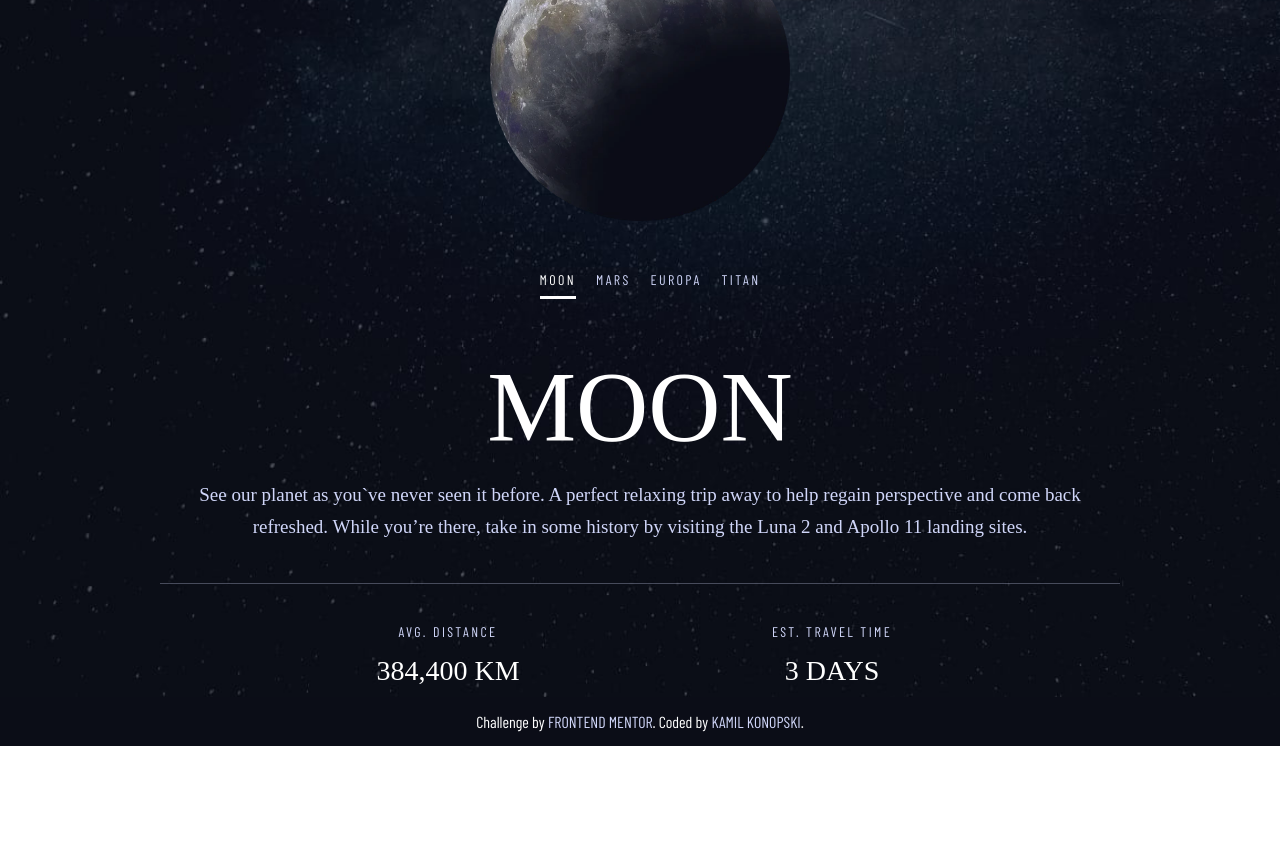
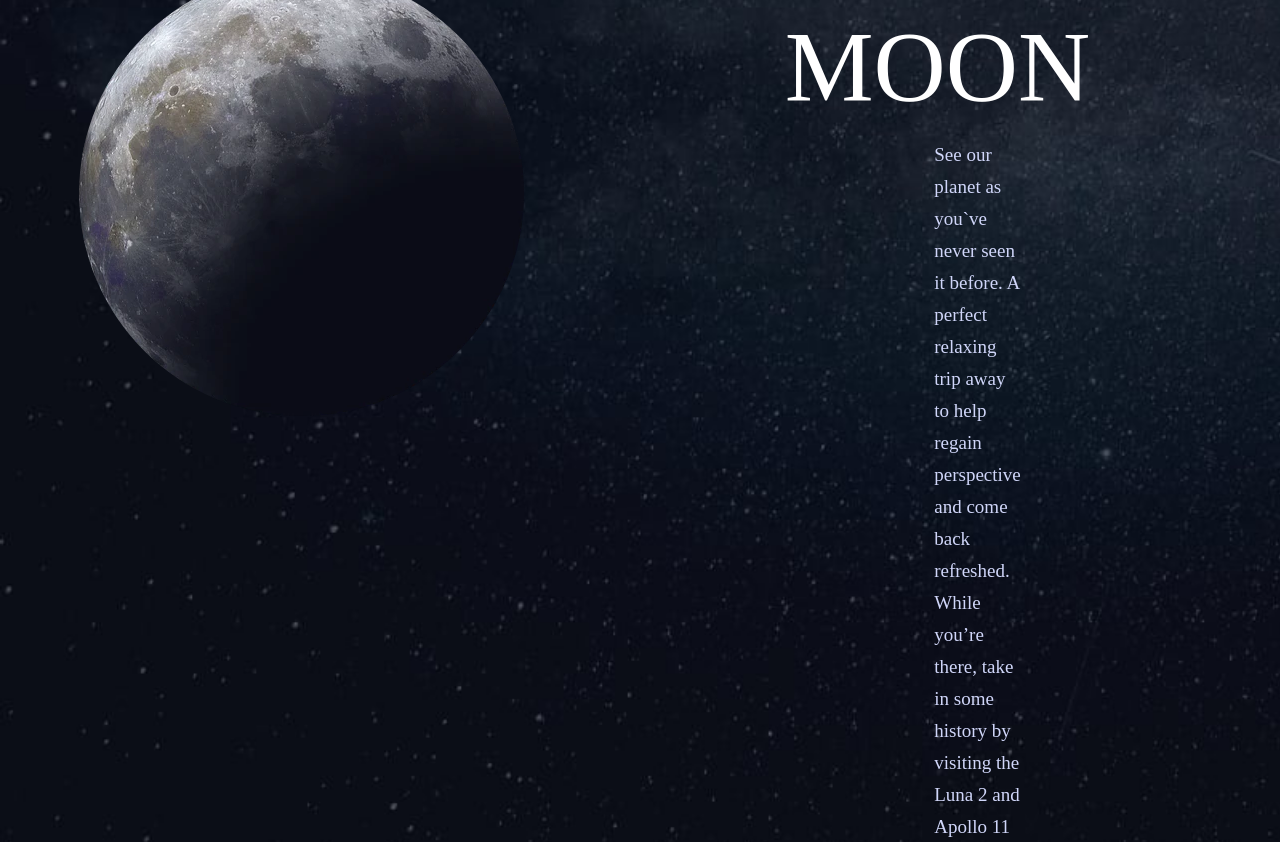
Before and after one commit to KamilKonopski/space-tourism-website-main, a React (Create React App) app: page /destination in a window 1280 px wide. Shown: the part 300-1142 px from the top of the page. Before the commit the page ends 1046 px from the top, so only its background shows below. Built offline with nearby package versions, Linux system fonts and the light colour scheme; a web font is replaced by a local one.

Commit message:
add desktop styles

```diff
--- a/src/pages/Destination/Destination.module.css
+++ b/src/pages/Destination/Destination.module.css
@@ -175,17 +175,55 @@
         background-image: url(../../assets/destination/background-destination-desktop.jpg);
     }
 
+    .destination-page__content-container {
+        display: grid;
+        grid-template-areas: "heading heading heading"
+            "image buttons buttons"
+            "image name name"
+            "image desc desc"
+            "image info info";
+    }
+
     .destination-page__heading {
         font-size: 2.8rem;
+        grid-area: heading;
         letter-spacing: 0.472rem;
+        margin-left: 15rem;
+    }
+
+    .destination-page__image-container {
+        grid-area: image;
+        height: 44.5rem;
+        margin: 5rem 0 0 23rem;
+        width: 44.5rem;
+    }
+
+    .destination-page__btn-container {
+        grid-area: buttons;
+        margin-right: 22rem;
     }
 
     .destination-page__name {
         font-size: 10rem;
+        grid-area: name;
+        margin-right: 8rem;
     }
 
     .destination-page__description {
         font-size: 1.9rem;
+        grid-area: desc;
         line-height: 3.2rem;
+        padding: 0 36rem;
+        text-align: left;
+    }
+
+    .destination-page__info-container {
+        align-items: flex-start;
+        margin: 0 0 10rem 41rem;
+        grid-area: info;
+    }
+
+    .destination-page__info-container:last-child {
+        margin: 0 0 0 64rem;
     }
 }
```
